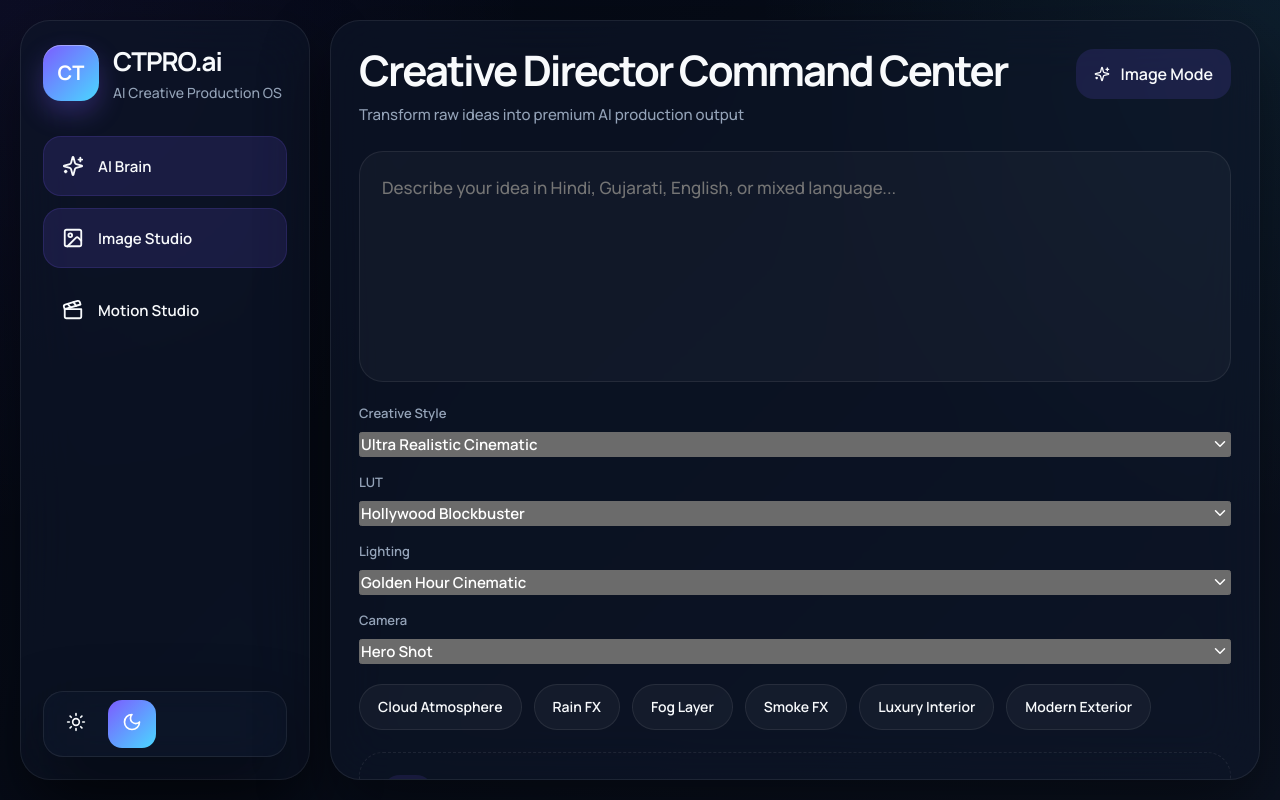
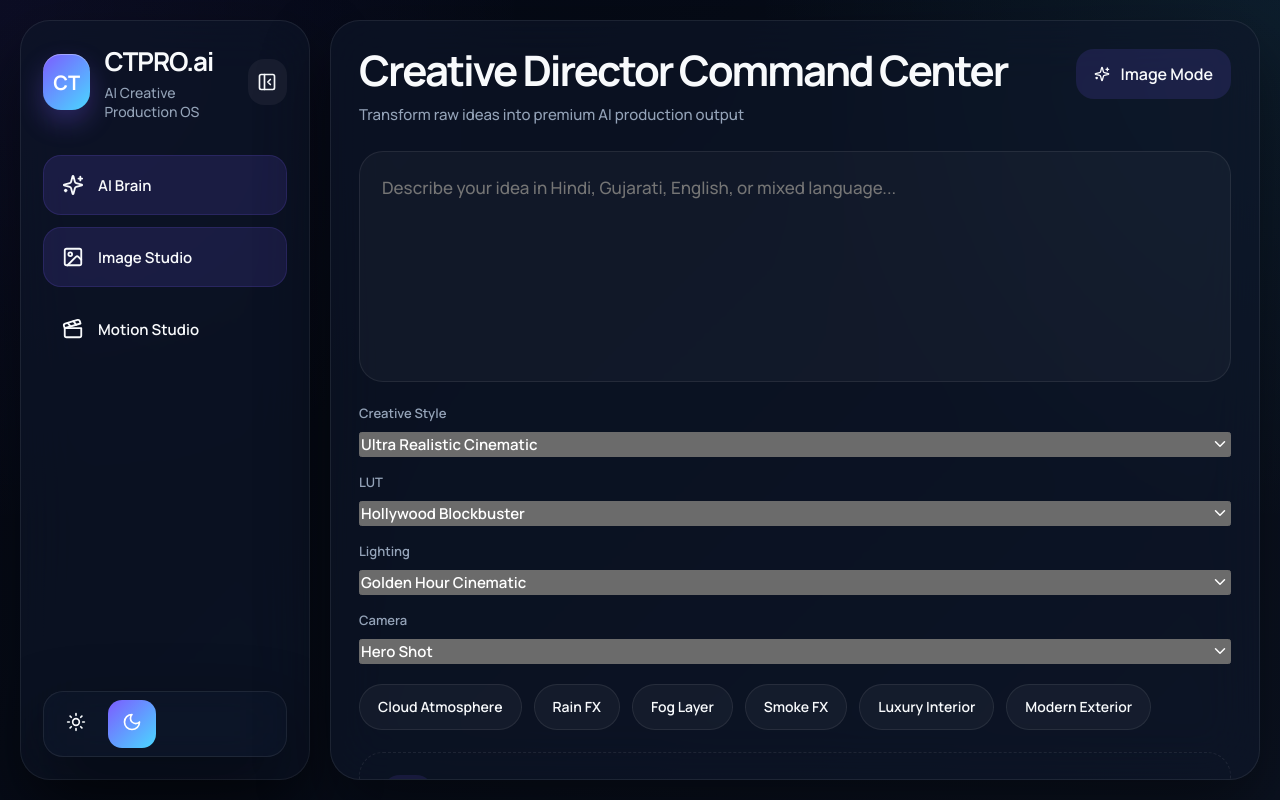
Before and after one commit to artfeltdesigning-sketch/PRO-FOUNDATION-SHELL, a Next.js app: page / in a window 1280 px wide. Built offline with nearby package versions, Linux system fonts and the light colour scheme.

Commit message:
Update sidebar.tsx

```diff
--- a/components/sidebar.tsx
+++ b/components/sidebar.tsx
@@ -3,16 +3,24 @@
 import {
   Sparkles,
   ImageIcon,
-  Clapperboard
+  Clapperboard,
+  PanelLeftClose,
+  PanelLeftOpen
 } from "lucide-react";
 
 import ThemeToggle from "./theme-toggle";
 
 type Props = {
   collapsed: boolean;
-  setCollapsed: (value: boolean) => void;
+  setCollapsed: (
+    value: boolean
+  ) => void;
+
   mode: "image" | "motion";
-  setMode: (mode: "image" | "motion") => void;
+
+  setMode: (
+    mode: "image" | "motion"
+  ) => void;
 };
 
 export default function Sidebar({
@@ -24,11 +32,19 @@ export default function Sidebar({
   return (
     <aside
       className={`glass sidebar-shell ${
-        collapsed ? "collapsed" : ""
+        collapsed
+          ? "collapsed"
+          : ""
       }`}
-      onClick={() => collapsed && setCollapsed(false)}
     >
-      <div className="sidebar-top">
+      <div
+        style={{
+          display: "flex",
+          justifyContent:
+            "space-between",
+          alignItems: "center"
+        }}
+      >
         <div className="brand-row">
           <div className="brand-icon">
             CT
@@ -36,16 +52,50 @@ export default function Sidebar({
 
           {!collapsed && (
             <div className="brand-copy">
-              <h1 className="brand-title">
+              <div className="brand-title">
                 CTPRO.ai
-              </h1>
+              </div>
 
-              <p className="brand-sub">
-                AI Creative Production OS
-              </p>
+              <div className="brand-sub">
+                AI Creative
+                Production OS
+              </div>
             </div>
           )}
         </div>
+
+        <button
+          onClick={() =>
+            setCollapsed(
+              !collapsed
+            )
+          }
+          style={{
+            width: 46,
+            height: 46,
+            borderRadius: 16,
+            border: "none",
+            background:
+              "rgba(255,255,255,0.05)",
+            color:
+              "var(--text)",
+            display: "flex",
+            alignItems:
+              "center",
+            justifyContent:
+              "center"
+          }}
+        >
+          {collapsed ? (
+            <PanelLeftOpen
+              size={20}
+            />
+          ) : (
+            <PanelLeftClose
+              size={20}
+            />
+          )}
+        </button>
       </div>
 
       <div className="nav-list">
@@ -55,10 +105,9 @@ export default function Sidebar({
               ? "active"
               : ""
           }`}
-          onClick={(e) => {
-            e.stopPropagation();
-            setMode("image");
-          }}
+          onClick={() =>
+            setMode("image")
+          }
         >
           <Sparkles />
           {!collapsed && (
@@ -72,14 +121,15 @@ export default function Sidebar({
               ? "active"
               : ""
           }`}
-          onClick={(e) => {
-            e.stopPropagation();
-            setMode("image");
-          }}
+          onClick={() =>
+            setMode("image")
+          }
         >
           <ImageIcon />
           {!collapsed && (
-            <span>Image Studio</span>
+            <span>
+              Image Studio
+            </span>
           )}
         </button>
 
@@ -89,14 +139,15 @@ export default function Sidebar({
               ? "active"
               : ""
           }`}
-          onClick={(e) => {
-            e.stopPropagation();
-            setMode("motion");
-          }}
+          onClick={() =>
+            setMode("motion")
+          }
         >
           <Clapperboard />
           {!collapsed && (
-            <span>Motion Studio</span>
+            <span>
+              Motion Studio
+            </span>
           )}
         </button>
       </div>
```
